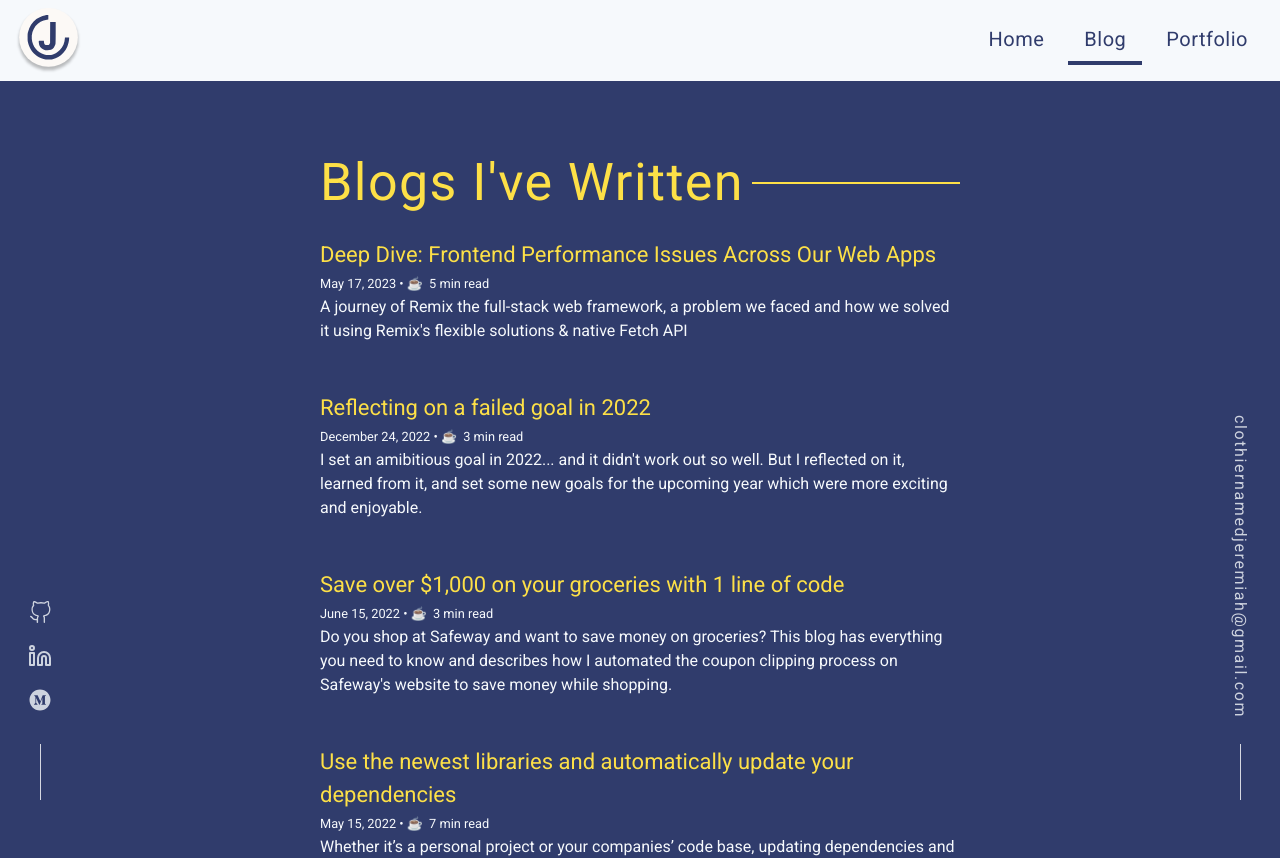
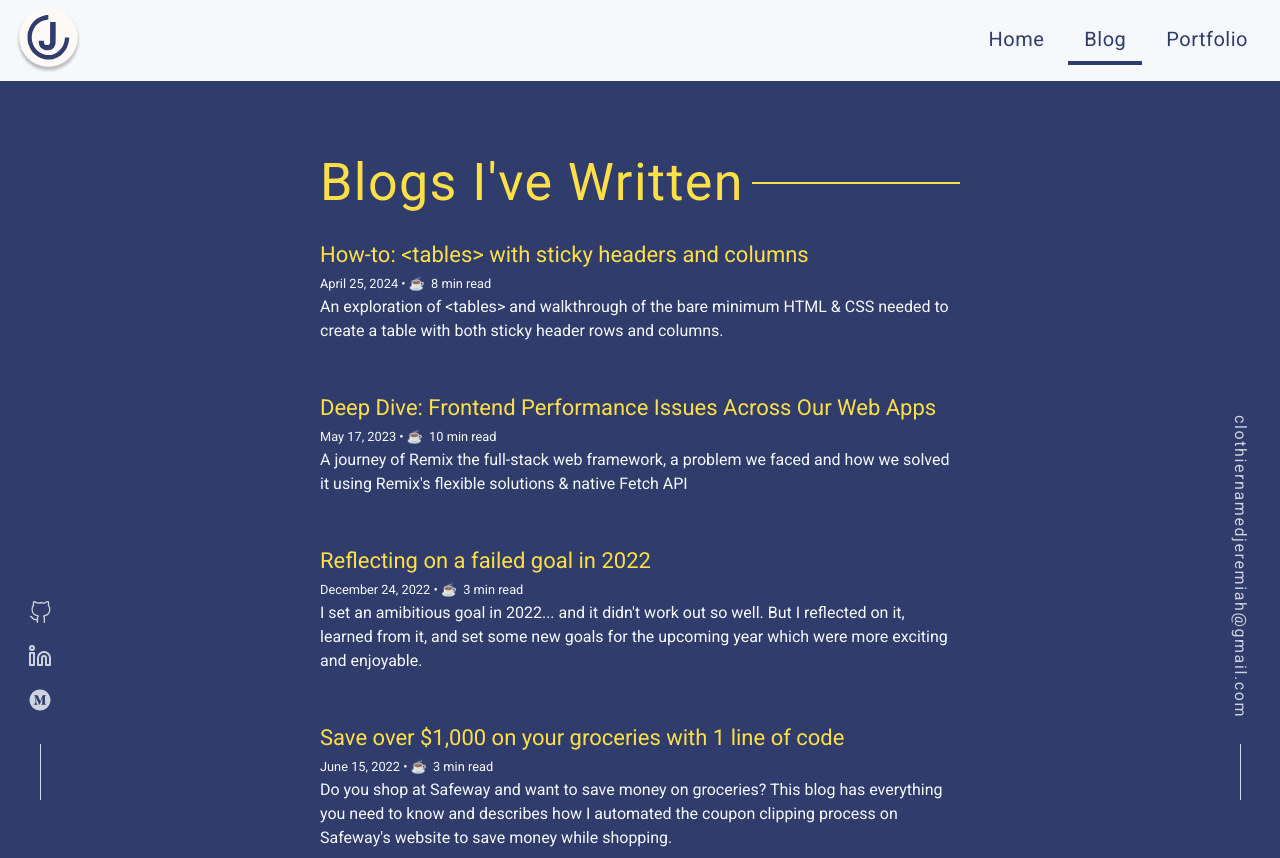
Before and after one commit to ClothierNamedJeremiah/personal-website, a Next.js app: page /blog in a window 1280 px wide. Shown: the top 858 px of the page. Built offline with nearby package versions, Linux system fonts and the light colour scheme.

Commit message:
feat: add new blog

```diff
--- a/src/data/blogs.ts
+++ b/src/data/blogs.ts
@@ -8,11 +8,20 @@ export type BlogType = {
 
 const BLOGS: BlogType[] = [
   {
+    title: 'How-to: <tables> with sticky headers and columns',
+    shortDescription:
+      'An exploration of <tables> and walkthrough of the bare minimum HTML & CSS needed to create a table with both sticky header rows and columns.',
+    datePublished: '04-25-2024',
+    estimatedTimeToRead: '8 min read',
+    blogPostUrl:
+      'https://clothiernamedjeremiah.medium.com/deep-dive-tables-with-sticky-headers-and-columns-9cbbeb286e73?source=friends_link&sk=ae0c6924dd64c145468306bcf2d68c3c',
+  },
+  {
     title: 'Deep Dive: Frontend Performance Issues Across Our Web Apps',
     shortDescription:
       "A journey of Remix the full-stack web framework, a problem we faced and how we solved it using Remix's flexible solutions & native Fetch API",
     datePublished: '05-17-2023',
-    estimatedTimeToRead: '5 min read',
+    estimatedTimeToRead: '10 min read',
     blogPostUrl:
       'https://medium.com/czi-technology/how-we-significantly-improved-frontend-performance-in-our-remix-app-16f845f3b297',
   },
```
